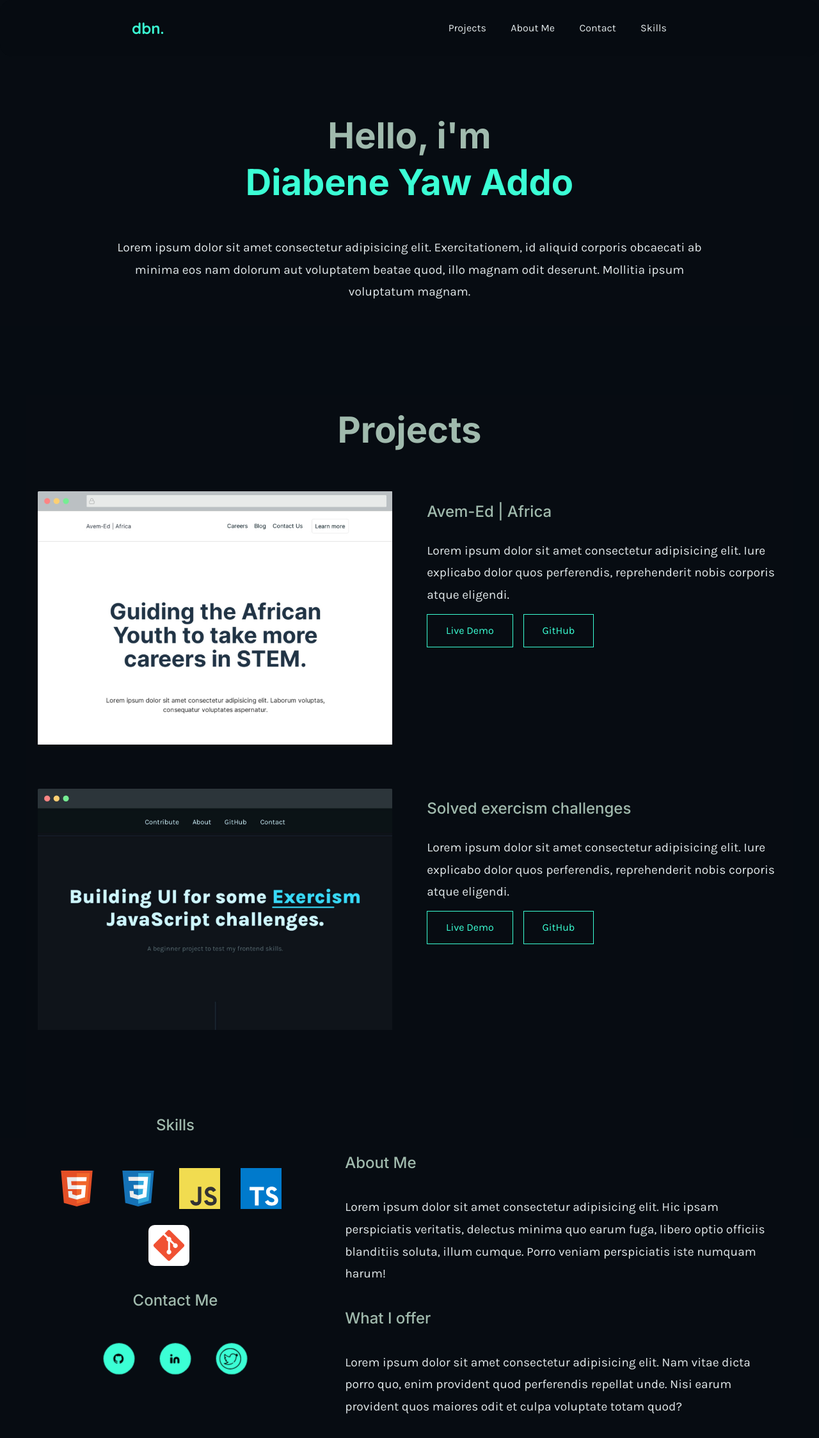
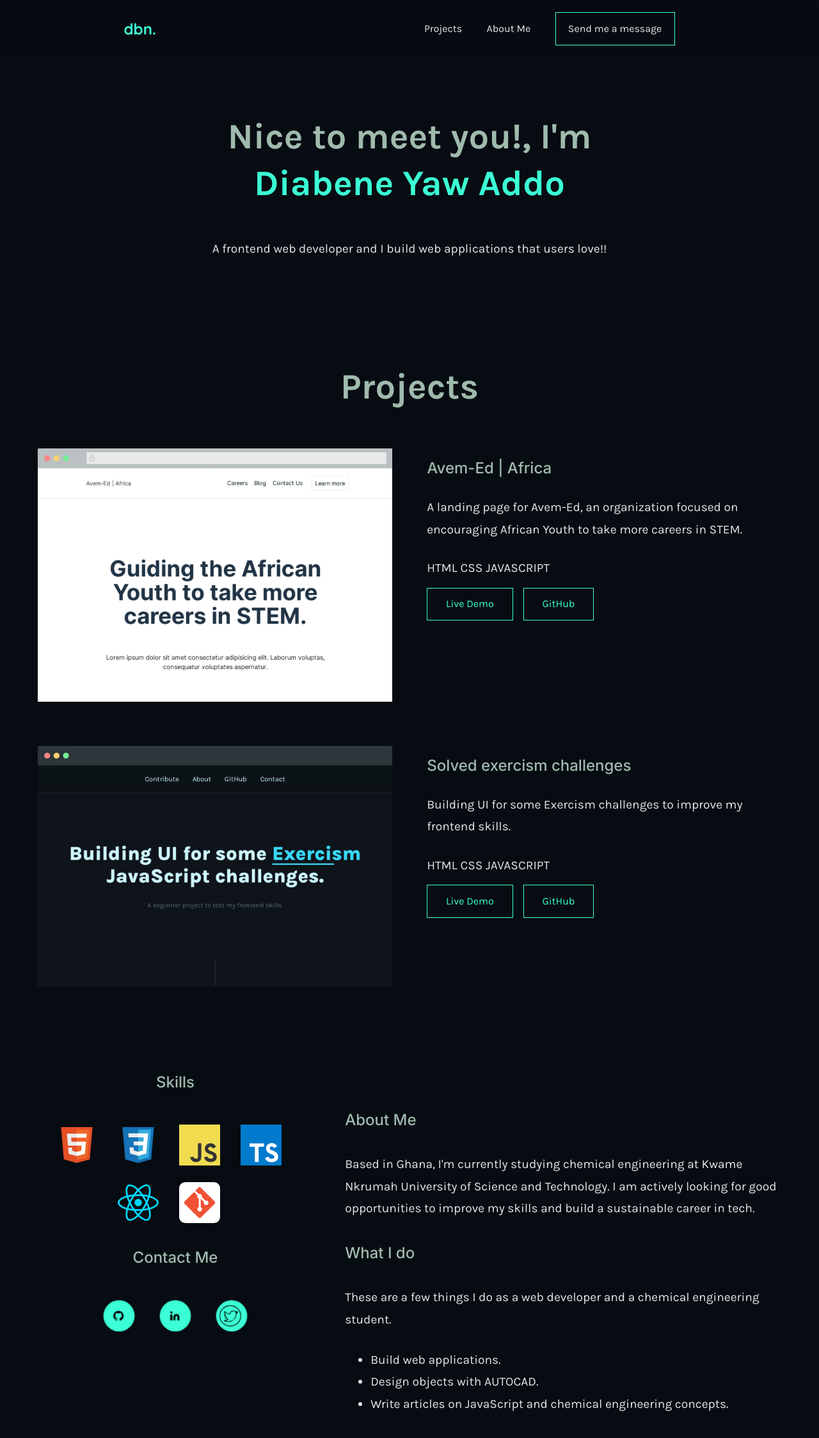
Before and after one commit to diabeney/portfolio-site, a website built with Vite: page index.html in a window 1280 px wide. Shown: the top 2248 px of the page at 64% size. Built offline with nearby package versions, Linux system fonts and the light colour scheme.

Commit message:
finished

```diff
--- a/index.html
+++ b/index.html
@@ -21,10 +21,15 @@
             <p class="text-logo">dbn.</p>
           </div>
           <ul role="list" class="padding-x-sm flex flex-cen padding-y-md">
-            <li class="padding-y-sm"><a href="">Projects</a></li>
-            <li class="padding-y-sm"><a href="">About Me</a></li>
-            <li class="padding-y-sm"><a href="">Contact</a></li>
-            <li class="padding-y-sm"><a href="">Skills</a></li>
+            <li class="padding-y-sm">
+              <a href="" id="projects__link">Projects</a>
+            </li>
+            <li class="padding-y-sm">
+              <a href="" id="about__link">About Me</a>
+            </li>
+            <li class="padding-y-sm">
+              <a href="" id="message__link">Send me a message</a>
+            </li>
           </ul>
         </nav>
       </header>
@@ -34,17 +39,15 @@
             <h1
               class="text-heading padding-y-xl padding-x-md text-cen scale-in-center"
             >
-              Hello, i'm <br />
+              Nice to meet you!, I'm <br />
               <mark>Diabene Yaw Addo</mark>
             </h1>
             <p class="text-body padding-x-md text-cen scale-in-center">
-              Lorem ipsum dolor sit amet consectetur adipisicing elit.
-              Exercitationem, id aliquid corporis obcaecati ab minima eos nam
-              dolorum aut voluptatem beatae quod, illo magnam odit deserunt.
-              Mollitia ipsum voluptatum magnam.
+              A frontend web developer and I build web applications that users
+              love!!
             </p>
           </section>
-          <section class="projects margin-y-lg">
+          <section class="projects margin-y-lg" id="projects">
             <h1 class="text-heading text-cen padding-y-md">Projects</h1>
             <section
               class="project-container margin-y-lg container even-columns"
@@ -58,9 +61,11 @@
                     Avem-Ed | Africa
                   </h1>
                   <p class="description__text text-body padding-y-sm">
-                    Lorem ipsum dolor sit amet consectetur adipisicing elit.
-                    Iure explicabo dolor quos perferendis, reprehenderit nobis
-                    corporis atque eligendi.
+                    A landing page for Avem-Ed, an organization focused on
+                    encouraging African Youth to take more careers in STEM.
+                  </p>
+                  <p class="description__text text-body padding-y-sm">
+                    HTML CSS JAVASCRIPT
                   </p>
                   <ul role="list" class="links flex">
                     <li class="padding-x-lg padding-y-sm">
@@ -93,9 +98,11 @@
                     Solved exercism challenges
                   </h1>
                   <p class="description__text text-body padding-y-sm">
-                    Lorem ipsum dolor sit amet consectetur adipisicing elit.
-                    Iure explicabo dolor quos perferendis, reprehenderit nobis
-                    corporis atque eligendi.
+                    Building UI for some Exercism challenges to improve my
+                    frontend skills.
+                  </p>
+                  <p class="description__text text-body padding-y-sm">
+                    HTML CSS JAVASCRIPT
                   </p>
                   <ul role="list" class="links flex">
                     <li class="padding-x-lg padding-y-sm">
@@ -120,20 +127,26 @@
         </section>
       </main>
       <footer class="container">
-        <section class="about padding-x-md">
+        <section class="about padding-x-md" id="about">
           <h3 class="text-subheading margin-y-lg">About Me</h3>
           <p class="text-body">
-            Lorem ipsum dolor sit amet consectetur adipisicing elit. Hic ipsam
-            perspiciatis veritatis, delectus minima quo earum fuga, libero optio
-            officiis blanditiis soluta, illum cumque. Porro veniam perspiciatis
-            iste numquam harum!
+            Based in Ghana, I'm currently studying chemical engineering at Kwame
+            Nkrumah University of Science and Technology. I am actively looking
+            for good opportunities to improve my skills and build a sustainable
+            career in tech.
           </p>
-          <h3 class="text-subheading margin-y-lg">What I offer</h3>
+          <h3 class="text-subheading margin-y-lg">What I do</h3>
           <p class="text-body">
-            Lorem ipsum dolor sit amet consectetur adipisicing elit. Nam vitae
-            dicta porro quo, enim provident quod perferendis repellat unde. Nisi
-            earum provident quos maiores odit et culpa voluptate totam quod?
+            These are a few things I do as a web developer and a chemical
+            engineering student.
           </p>
+          <ul class="text-body padding-y-lg">
+            <li>Build web applications.</li>
+            <li>Design objects with AUTOCAD.</li>
+            <li>
+              Write articles on JavaScript and chemical engineering concepts.
+            </li>
+          </ul>
         </section>
         <section class="skills flex">
           <h3 class="padding-y-lg text-subheading text-cen">Skills</h3>
@@ -147,6 +160,7 @@
                 alt="TYPESCRIPT"
               />
             </li>
+            <li><img src="./imgs/react-svgrepo-com.svg" alt="REACT" /></li>
             <li><img src="./imgs/git-svgrepo-com.svg" alt="GIT" /></li>
           </ul>
           <h3 class="text-subheading text-cen margin-y-sm">Contact Me</h3>
@@ -171,10 +185,11 @@
           </section>
         </section>
       </footer>
-      <aside class="flex flex-cen">
+      <aside class="flex flex-cen" id="contact">
         <section class="copyright container flex flex-cen">
           <address class="text-body padding-y-md">Akosombo, Ghana</address>
-          <p class="text-body">
+          <p class="text-body text-cen">
+            Send me a message via <br />
             <a href="mailto:addodiabene69@gmail.com">Diabene</a> &copy;,
             <span id="date"></span>
           </p>
--- a/main.js
+++ b/main.js
@@ -60,3 +60,21 @@ projectDescription.forEach((content) => appearOnScroll.observe(content));
 const [dateElement] = getElements("#date");
 const date = new Date();
 dateElement.textContent = date.getFullYear();
+
+const [projectLink, aboutLink, contactLink] = getElements(
+  "#projects__link",
+  "#about__link",
+  "#message__link"
+);
+
+const scrollToElement = (element, target) => {
+  element.addEventListener("click", (e) => {
+    e.preventDefault();
+    let [targetElement] = getElements(target);
+    targetElement.scrollIntoView();
+  });
+};
+
+scrollToElement(projectLink, "#projects");
+scrollToElement(aboutLink, "#about");
+scrollToElement(contactLink, "#contact");
--- a/style.css
+++ b/style.css
@@ -262,7 +262,7 @@ textarea {
   font-size: var(--fs-xlg);
   font-weight: var(--fw-bold);
   line-height: 1.3;
-  font-family: var(--ff-secondary);
+  font-family: var(--ff-primary);
 }
 
 .text-body {
@@ -372,6 +372,11 @@ nav ul {
 nav ul li {
   position: relative;
   margin-inline: var(--size-300);
+}
+
+nav ul li:last-child {
+  border: 1px solid var(--clr-logo);
+  padding: var(--size-100) var(--size-300);
 }
 
 nav ul li a {
```
